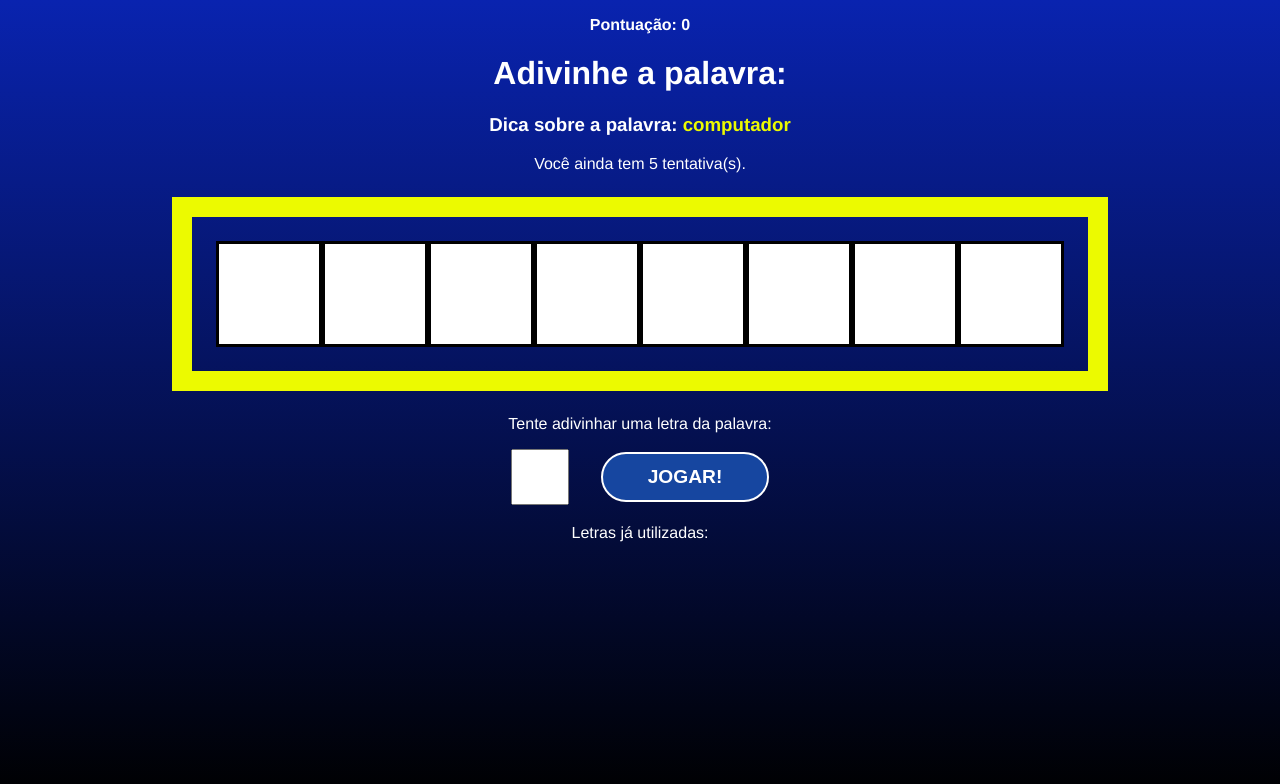
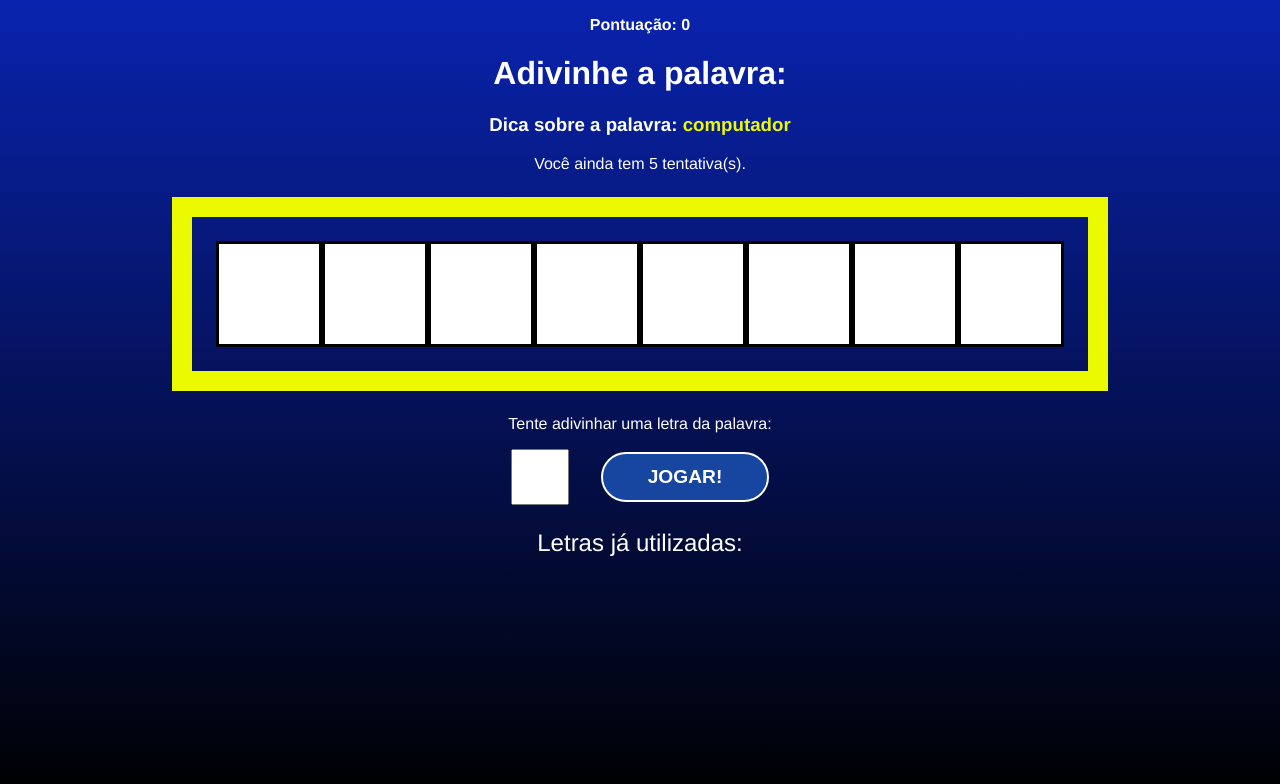
Before and after one commit to fxbricix/secret-word, a React (Create React App) app: page / in a window 1280 px wide. Both pictures are taken after a click on the button "COMEÇAR O JOGO". Shown: the top 784 px of the page. Built offline with nearby package versions, Linux system fonts and the light colour scheme.

Commit message:
better view of wrong letters

```diff
--- a/src/App.js
+++ b/src/App.js
@@ -77,7 +77,7 @@ function App() {
     } else {
       setWrongLetters((actualWrongLetters) => [
         ...actualWrongLetters,
-        normalizedLetter
+        normalizedLetter + ', '
       ]);
 
       setGuesses((actualGuesses) => actualGuesses - 1);
--- a/src/components/Game.css
+++ b/src/components/Game.css
@@ -46,3 +46,7 @@
     text-align: center;
     margin-right: 1em;
 }
+
+.wrongLettersContainer{
+    font-size: 1.5em;
+}
```
